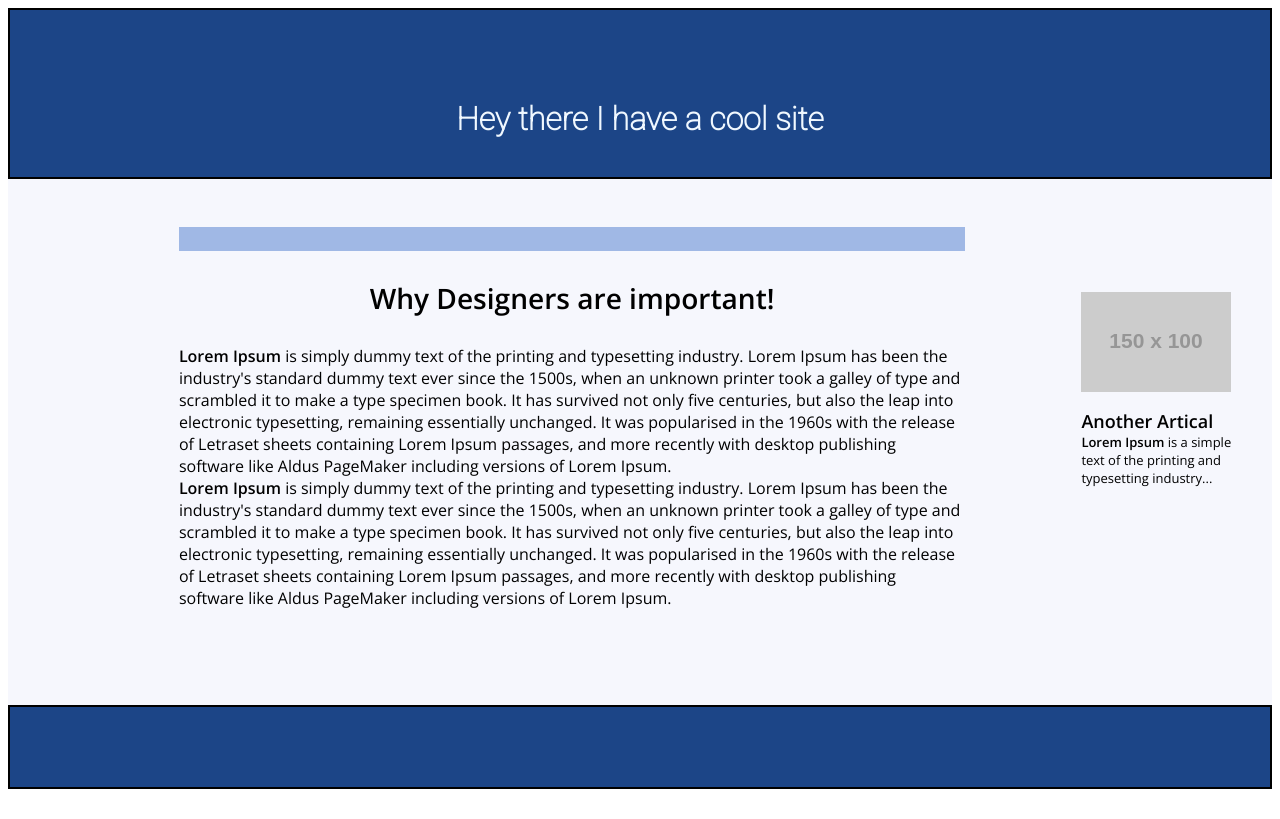
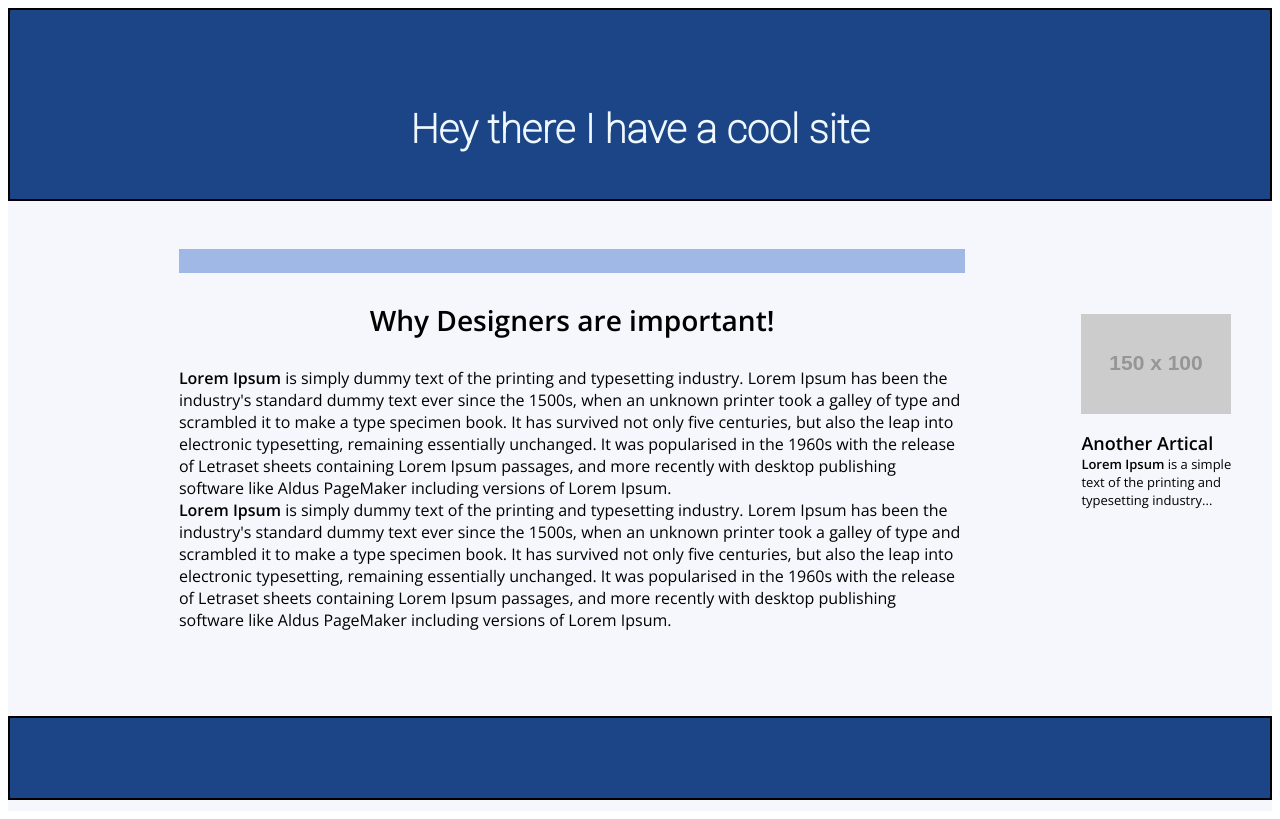
Before and after one commit to LawrenceHaney/ACoolSite, a plain HTML site: page index.html in a window 1280 px wide. Drawn offline with nearby package versions, Linux system fonts and the light colour scheme; placeholder pictures from the web are drawn by us.

Commit message:
5:04 commit

```diff
--- a/style.css
+++ b/style.css
@@ -21,7 +21,6 @@ article{
   margin: 0 10ch 0 15%;
   align-self: center;
   flex-grow: 2;
-  flex-shrink: 1;
   min-width: 60%;
 }
 .container{
@@ -36,12 +35,12 @@ article{
   font-family: 'Open Sans', sans-serif;
   font-size: small;
   flex-grow: 1;
-  flex-shrink: 4;
+  flex-shrink: 1;
 }
 .site-title{
   color: aliceblue;
   text-align: center;
-  font-size: xx-large;
+  font-size: 250%;
   font-family: 'Roboto', sans-serif;
 }
 
@@ -67,4 +66,5 @@ footer{
   border: .15em solid rgb(0, 0, 0);
   min-width: 100ch;
   bottom: 0;
+  position: sticky;
 }
```
